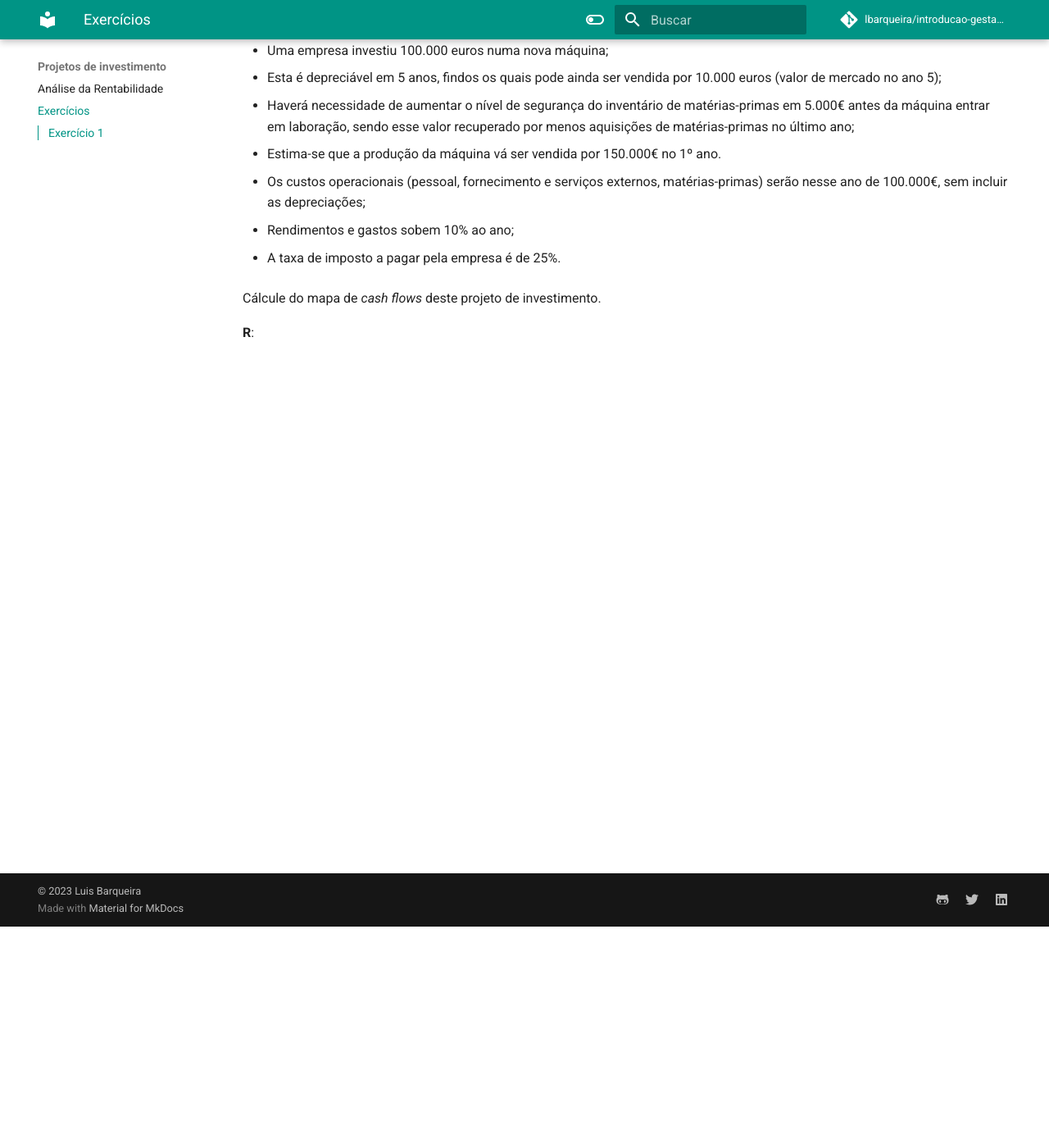
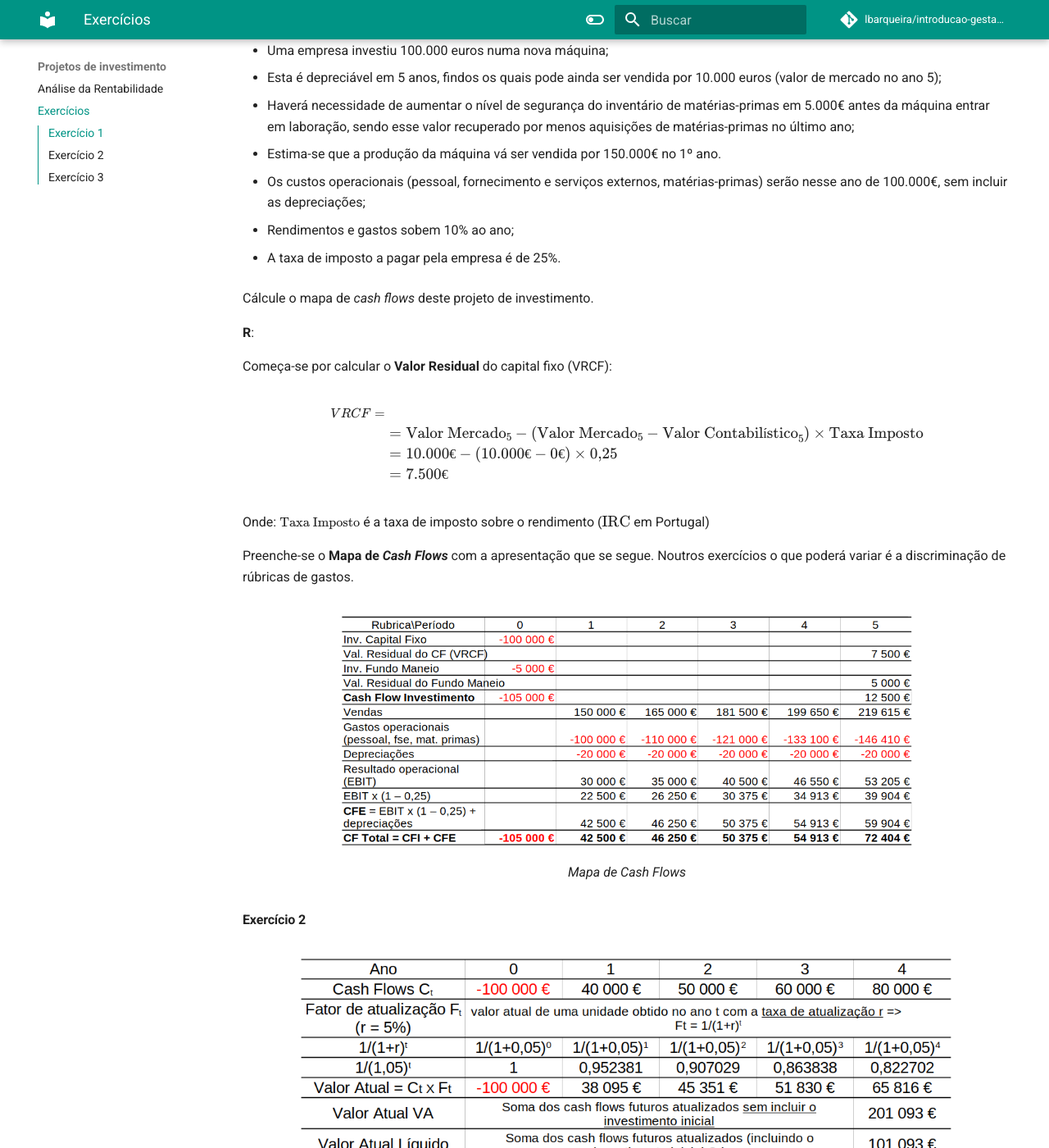
Before and after one commit to lbarqueira/introducao-gestao-material-mkdocs, an MkDocs documentation site: the page built from docs/exercicios_3.md, in a window 1280 px wide and 1400 px high, scrolled down 270 px. Shown: the whole window at 82% size. Built offline with MkDocs 1.6.1 and Material for MkDocs 9.7.7, drawn with Linux system fonts in a browser that asks for light colours; comment, search, counter and statistics services are not loaded; some of the changed text lies outside the part shown.

Commit message:
update docs

```diff
--- a/docs/exercicios_3.md
+++ b/docs/exercicios_3.md
@@ -17,6 +17,29 @@ Considere-se que:
 
 - A taxa de imposto a pagar pela empresa é de 25%.
 
-Cálcule do mapa de *cash flows* deste projeto de investimento.
+Cálcule o mapa de *cash flows* deste projeto de investimento.
 
 __R__:
+
+Começa-se por calcular o **Valor Residual** do capital fixo (VRCF):
+
+$$ \begin{aligned} \small VRCF= \\ &= \text{Valor Mercado}_5 - (\text{Valor Mercado}_5 - \text{Valor Contabilístico}_5) \times \text{Taxa Imposto} \\ &= \text{10.000€} - (\text{10.000€} - \text{0€}) \times \text{0,25} \\ &= \text{7.500€} \end{aligned}  $$
+
+Onde: $\small\text{Taxa Imposto}$ é a taxa de imposto sobre o rendimento ($\text{IRC}$ em Portugal)
+
+Preenche-se o **Mapa de *Cash Flows*** com a apresentação que se segue. Noutros exercícios o que poderá variar é a discriminação de rúbricas de gastos.
+
+<figure markdown>
+  <img src="../images/tabela_38.png" width="700">
+  <figcaption>Mapa de Cash Flows</figcaption>
+</figure>
+
+
+#### Exercício 2
+
+<figure markdown>
+  <img src="../images/tabela_39.png" width="800">
+  <figcaption>Avaliação de Projetos e Atualização</figcaption>
+</figure>
+
+#### Exercício 3
```
Also changed, not shown: docs/anal_rentabilidade.md (+24 -3 lines), docs/images/tabela_38.png (added), docs/images/tabela_39.png (added).
